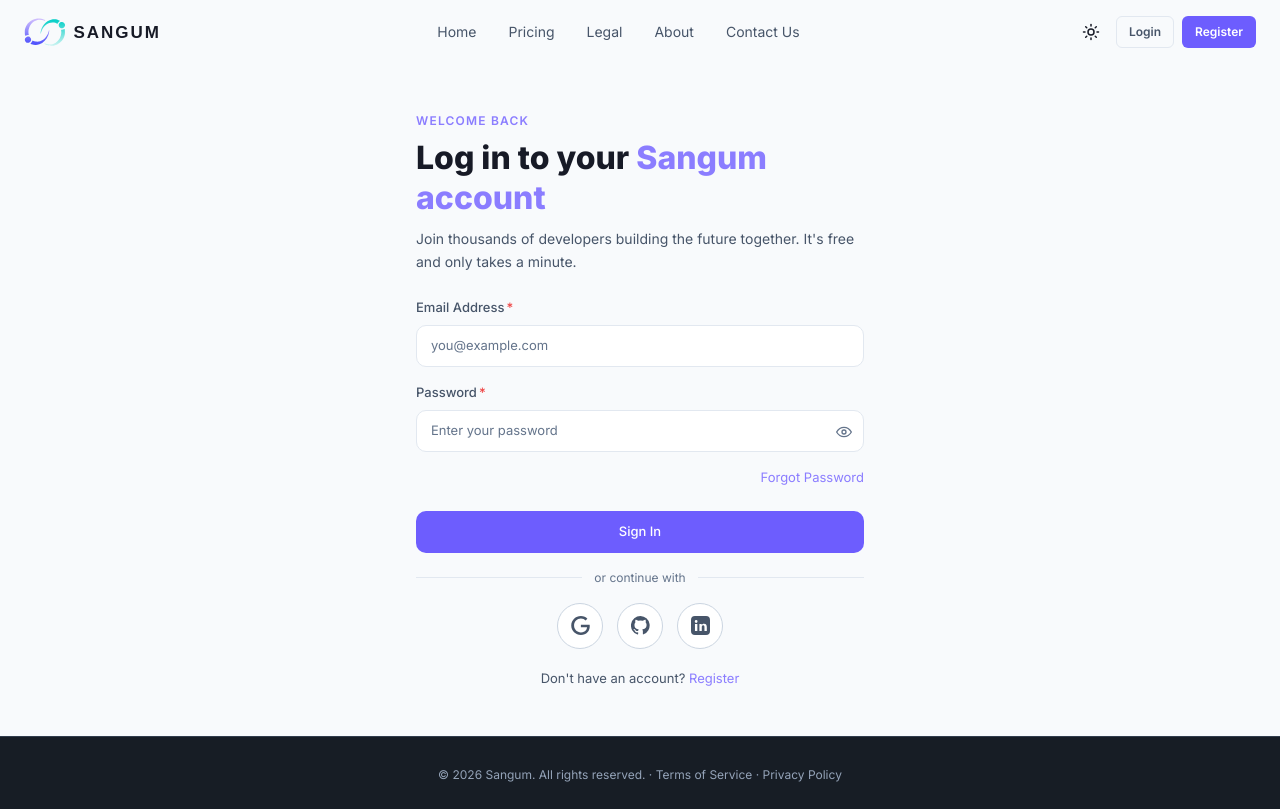
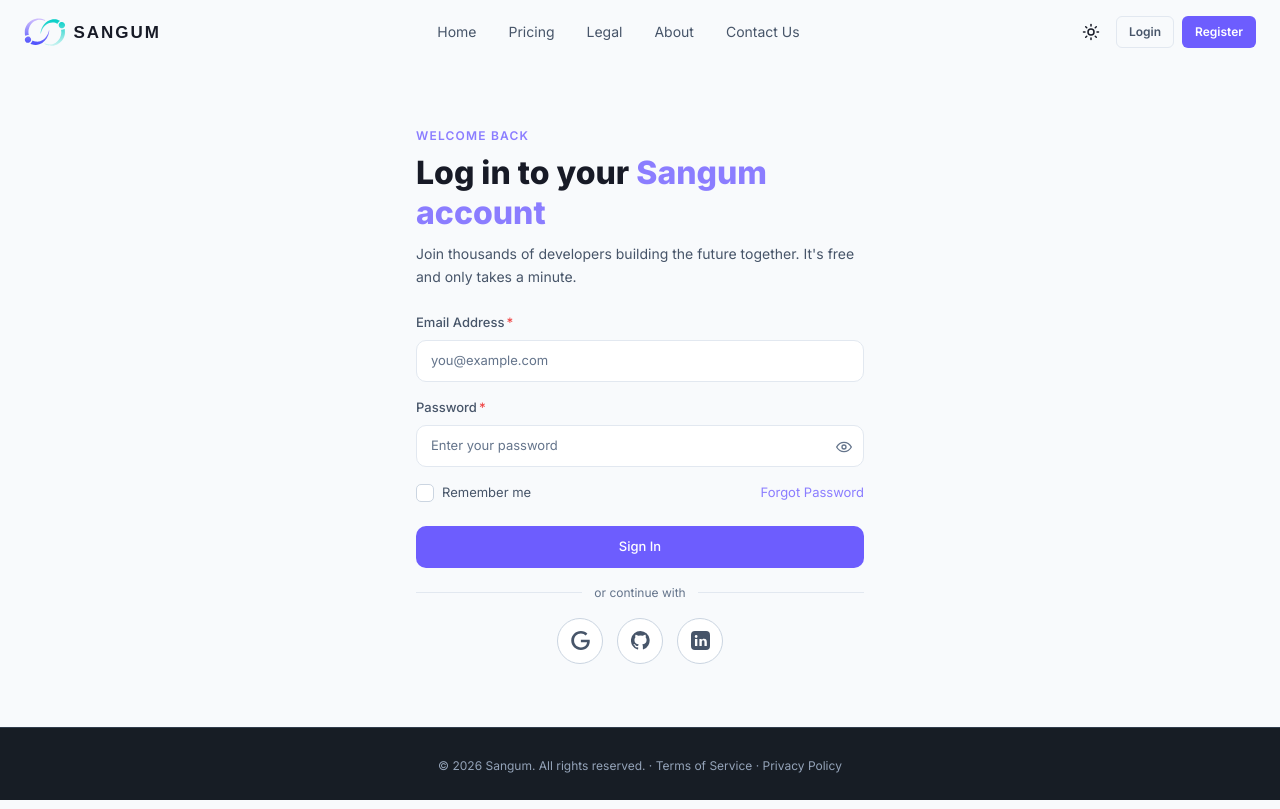
Before and after one commit to harshrajput-0/Sangum-Frontend, a React (Vite) app: page /login in a window 1280 px wide. Built offline with nearby package versions, Linux system fonts and the light colour scheme.

Commit message:
Login Page design changed

```diff
--- a/src/modules/auth/components/LoginForm.tsx
+++ b/src/modules/auth/components/LoginForm.tsx
@@ -4,7 +4,7 @@
 import { cn } from "@/shared/utils/cn";
 import { FormField, fieldControlClass } from "@/shared/components/form/FormField";
 import PasswordInput from "@/shared/components/form/PasswordInput";
-// import { Checkbox } from "@/shared/components/ui/Checkbox";
+import { Checkbox } from "@/shared/components/ui/Checkbox";
 import { Link } from "react-router-dom";
 
 
@@ -46,6 +46,8 @@
   defaultValues?: Partial<LoginFormValues>;
   /** Shows a "Forgot password?" link when provided */
   onForgotPasswordClick?: () => void;
+  /** Shows a "Don't have an account? Sign up" row when provided */
+  onSignUpClick?: () => void;
   /** Extra classes for the outer <form> */
   className?: string;
 }
@@ -61,12 +63,11 @@
   isLoading = false,
   submitError,
   defaultValues,
-//   onForgotPasswordClick,
   className,
 }: LoginFormProps) {
 
   // Stores the form state
-   const [values, setValues] = useState<LoginFormValues>({
+  const [values, setValues] = useState<LoginFormValues>({
     email: defaultValues?.email ?? "",
     password: "",
     rememberMe: defaultValues?.rememberMe ?? false,
@@ -139,33 +140,23 @@
         error={errors.password}
       />
 
-      {/* <div className="flex items-center justify-between">
+      <div className="flex items-center justify-between">
         <Checkbox
           checked={values.rememberMe}
           onChange={(checked) => setField("rememberMe", checked)}
           label="Remember me"
         />
 
-        {onForgotPasswordClick && (
-          <buttononForgotPasswordClick
-            type="button"
-            onClick={onForgotPasswordClick}
-            className="text-(length:--fs-sm) font-medium text-primary hover:underline"
-          >
-            Forgot password?
-          </button>
-        )}
-      </div> */}
+        <Link to="/forgetPassword" className="text-[length:var(--fs-sm)] text-[var(--primary-light)] hover:underline left-0">
+          Forgot Password
+        </Link>
+
+      </div>
 
 
-<div className="flex justify-end">
-  <Link
-    to="/forgetPassword"
-    className="text-[length:var(--fs-sm)] text-[var(--primary-light)] hover:underline"
-  >
-    Forgot Password
-  </Link>
-</div>
+
+
+
 
 
       {submitError && (
--- a/src/modules/auth/pages/LoginPage.tsx
+++ b/src/modules/auth/pages/LoginPage.tsx
@@ -1,7 +1,7 @@
 import AuthFormHeader from "@/modules/auth/components/AuthFormHeader";
 import LoginForm from "@/modules/auth/components/LoginForm";
 import { OAuthButtonGroup } from "../components/OAuthButtonGroup";
-import { Link } from "react-router-dom";
+// import { Link } from "react-router-dom";
 
 export interface AuthLayoutProps {
   eyebrow: string;
@@ -28,16 +28,19 @@
           description="Join thousands of developers building the future together. It's free and only takes a minute."
         />
 
-        <LoginForm onSubmit={(values) => { console.log(values) }} />
+        <LoginForm
+        onSubmit={(values) => { console.log(values) }} />
           <OAuthButtonGroup />
 
-              <p className="text-center text-[length:var(--fs-sm)] text-[var(--text-secondary)] mt-5">
+
+
+              {/* <p className="text-center text-[length:var(--fs-sm)] text-[var(--text-secondary)] mt-5">
         Don't have an account?{" "}
 
           <Link to="/register" className="text-[var(--primary-light)] hover:underline">
           Register
           </Link>
-      </p>
+      </p> */}
       </div>
     </main>
   )
--- a/src/shared/components/ui/Checkbox.tsx
+++ b/src/shared/components/ui/Checkbox.tsx
@@ -15,12 +15,12 @@
 /** Square checkbox + label. A real (visually-hidden) checkbox input backs the custom box, so keyboard/screen-reader behavior stays native. Used for "Remember me" and "I agree to the Terms". */
 export function Checkbox({ checked, onChange, label, required, className }: CheckboxProps) {
   return (
-    <label className={cn("flex items-start gap-2 cursor-pointer select-none", className)}>
+    <label className={cn("flex items-center gap-2 cursor-pointer select-none", className)}>
       <input type="checkbox" checked={checked} required={required} onChange={(e) => onChange(e.target.checked)} className="sr-only peer" />
       <span
         aria-hidden="true"
         className={cn(
-          "flex items-center justify-center w-[18px] h-[18px] mt-0.5 rounded-[5px] border transition-colors duration-150 shrink-0 peer-focus-visible:ring-2 peer-focus-visible:ring-(--brand-purple-light)",
+          "flex items-center justify-center w-[18px] h-[18px] rounded-[5px] border transition-colors duration-150 shrink-0 peer-focus-visible:ring-2 peer-focus-visible:ring-(--brand-purple-light)",
           checked ? "bg-brand-purple border-brand-purple" : "bg-(--input-bg) border-border-strong"
         )}
       >
```
